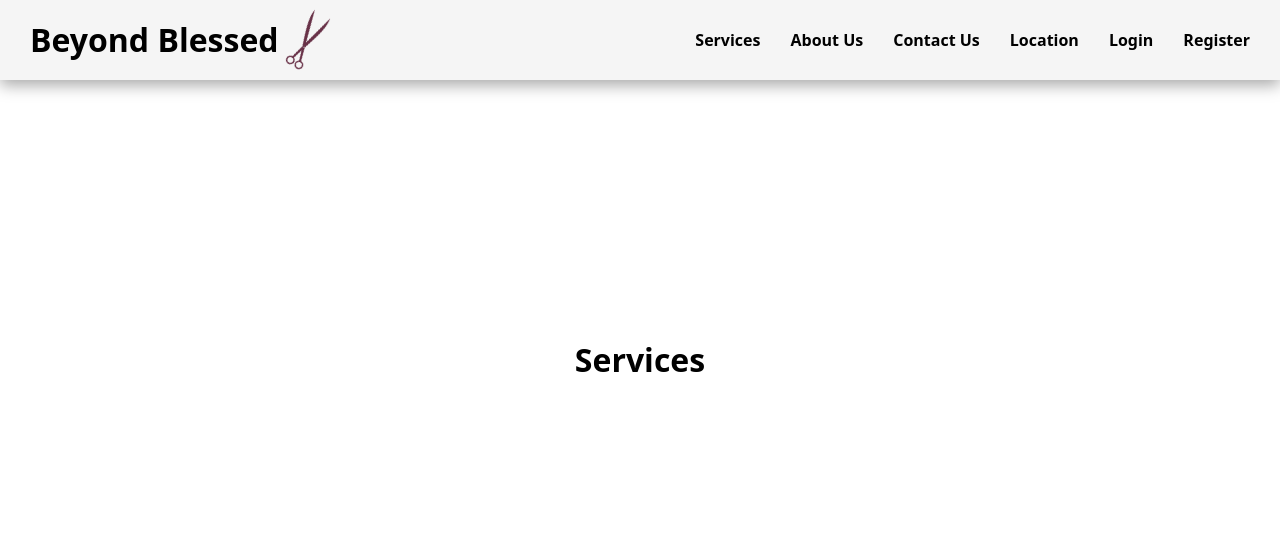
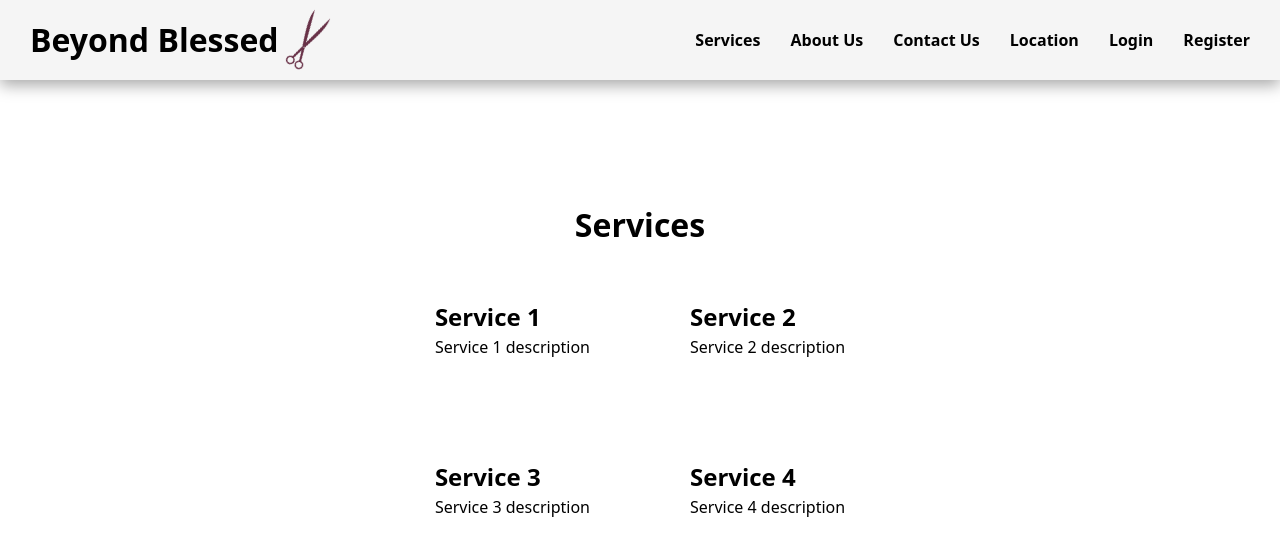
Before and after one commit to isaacach/appointment-app, a React (Vite) app in the folder app/: page /services in a window 1280 px wide. Shown: the top 556 px of the page. Built offline with nearby package versions, Linux system fonts and the light colour scheme.

Commit message:
added services layout

```diff
--- a/app/src/components/Calender.jsx
+++ b/app/src/components/Calender.jsx
@@ -31,7 +31,7 @@ export default function Calender() {
     ];
   }, []);
 
-  const [value, setValue] = React.useState(new Date());
+  const [value, setValue] = React.useState();
 
   const handleDateChange = React.useCallback((event) => {
     setValue(event.target.value);
--- a/app/src/pages/Services.jsx
+++ b/app/src/pages/Services.jsx
@@ -4,6 +4,24 @@ export default function Services() {
   return (
     <div className="services">
       <h1>Services</h1>
+      <div className="services-container">
+        <div className="services-card">
+          <h2>Service 1</h2>
+          <p>Service 1 description</p>
+          </div>
+        <div className="services-card">
+          <h2>Service 2</h2>
+          <p>Service 2 description</p>
+          </div>
+        <div className="services-card">
+          <h2>Service 3</h2>
+          <p>Service 3 description</p>
+          </div>
+        <div className="services-card">
+          <h2>Service 4</h2>
+          <p>Service 4 description</p>
+          </div>
+        </div>
     </div>
   )
 }
--- a/app/src/styles/services.css
+++ b/app/src/styles/services.css
@@ -3,5 +3,13 @@
   flex-direction: column;
   justify-content: center;
   align-items: center;
+  gap: 50px;
   height: calc(100vh - 80px);
 }
+
+.services-container {
+  display: grid;
+  grid-template-columns: repeat(2, 1fr);
+  grid-gap: 100px;
+
+}
```
